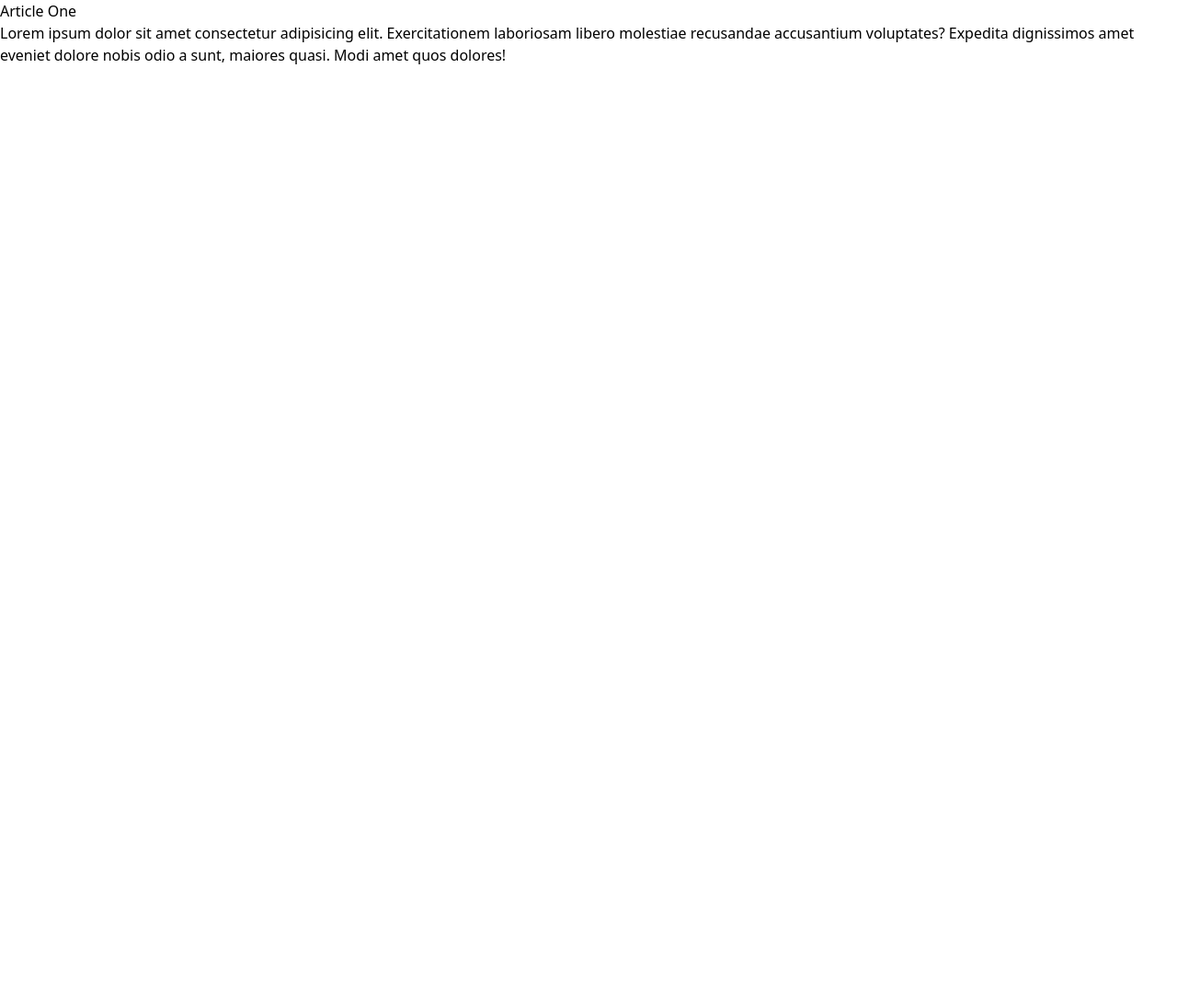
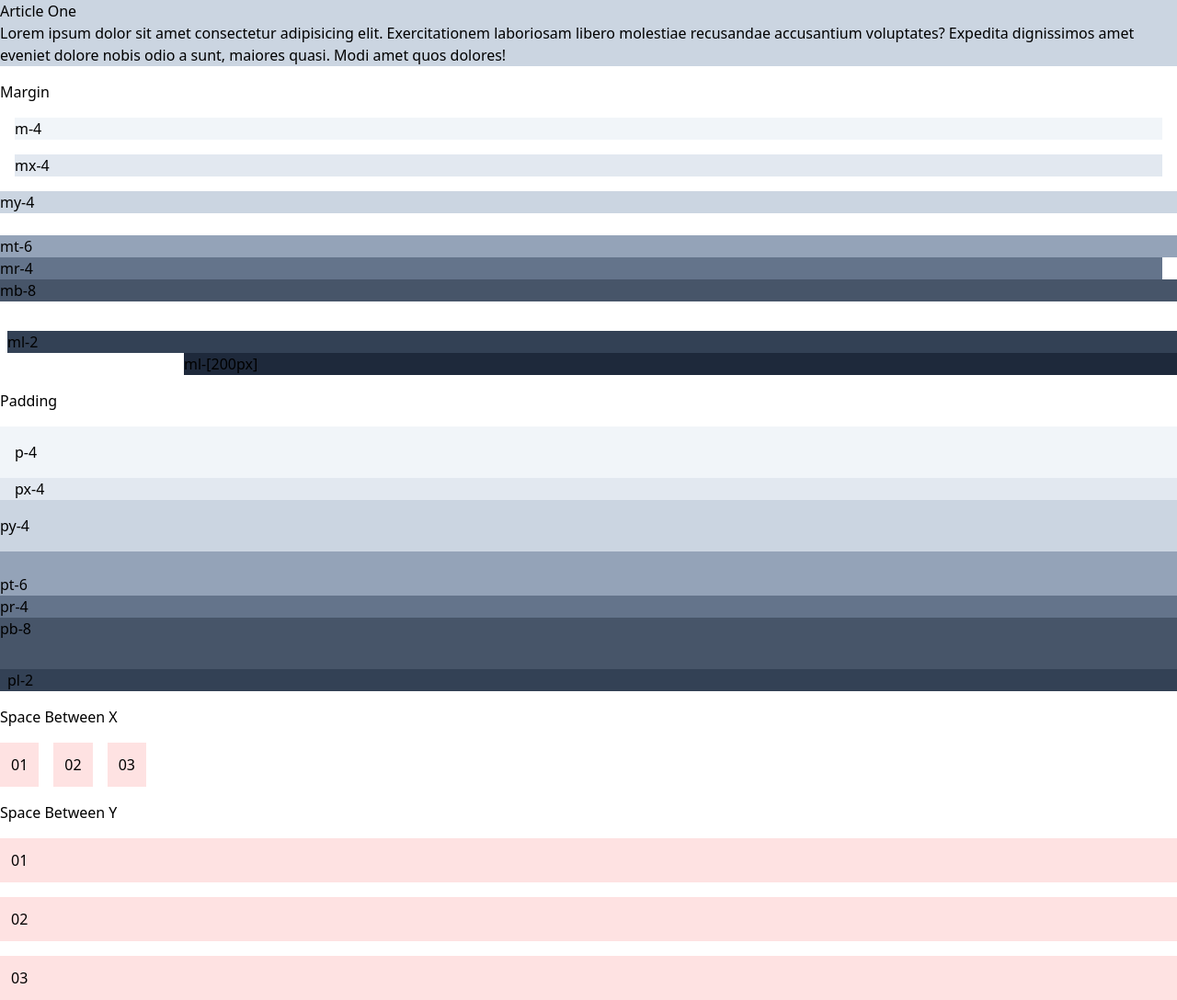
Before and after one commit to dollarp-code/tailwind-sandbox, a plain HTML site: page 03-container-spacing/index.html in a window 1280 px wide. Shown: the whole page at 92% size. Before the commit the page ends 800 px from the top, so only its background shows below. Drawn offline with nearby package versions, Linux system fonts and the light colour scheme.

Commit message:
Understanding container and spacing

```diff
--- a/03-container-spacing/index.html
+++ b/03-container-spacing/index.html
@@ -9,8 +9,8 @@
   </head>
   <body>
     <!-- Container -->
-    <div>
-      <article>
+    <div class="container mx-auto">
+      <article class="bg-slate-300">
         <h3>Article One</h3>
         <p>
           Lorem ipsum dolor sit amet consectetur adipisicing elit.
@@ -21,12 +21,39 @@
       </article>
 
       <!-- Margin -->
-
+      <h3 class="my-4">Margin</h3>
+      <div class="m-4 bg-slate-100">m-4</div>
+      <div class="mx-4 bg-slate-200">mx-4</div>
+      <div class="my-4 bg-slate-300">my-4</div>
+      <div class="mt-6 bg-slate-400">mt-6</div>
+      <div class="mr-4 bg-slate-500">mr-4</div>
+      <div class="mb-8 bg-slate-600">mb-8</div>
+      <div class="ml-2 bg-slate-700">ml-2</div>
+      <!-- Arbitrary margin -->
+      <div class="ml-[200px] bg-slate-800">ml-[200px]</div>
       <!-- Padding -->
-
+      <h3 class="my-4">Padding</h3>
+      <div class="p-4 bg-slate-100">p-4</div>
+      <div class="px-4 bg-slate-200">px-4</div>
+      <div class="py-4 bg-slate-300">py-4</div>
+      <div class="pt-6 bg-slate-400">pt-6</div>
+      <div class="pr-4 bg-slate-500">pr-4</div>
+      <div class="pb-8 bg-slate-600">pb-8</div>
+      <div class="pl-2 bg-slate-700">pl-2</div>
       <!-- Space Between X -->
-
+      <h3 class="my-4">Space Between X</h3>
+      <div class="flex space-x-4">
+        <div class="p-3 bg-red-100">01</div>
+        <div class="p-3 bg-red-100">02</div>
+        <div class="p-3 bg-red-100">03</div>
+      </div>
       <!-- Space Between Y -->
+      <h3 class="my-4">Space Between Y</h3>
+      <div class="flex flex-col space-y-4">
+        <div class="p-3 bg-red-100">01</div>
+        <div class="p-3 bg-red-100">02</div>
+        <div class="p-3 bg-red-100">03</div>
+      </div>
     </div>
   </body>
 </html>
```
